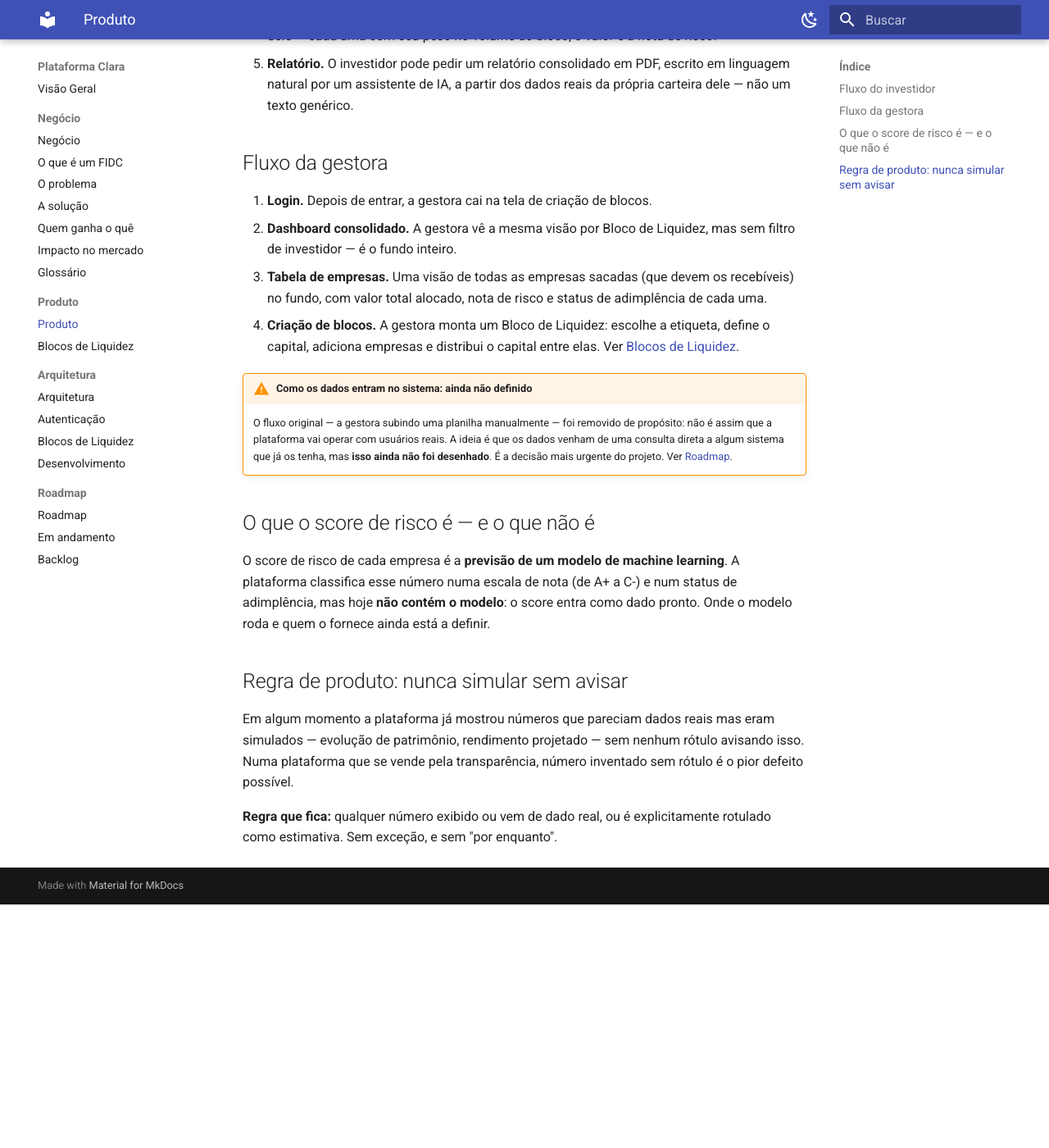
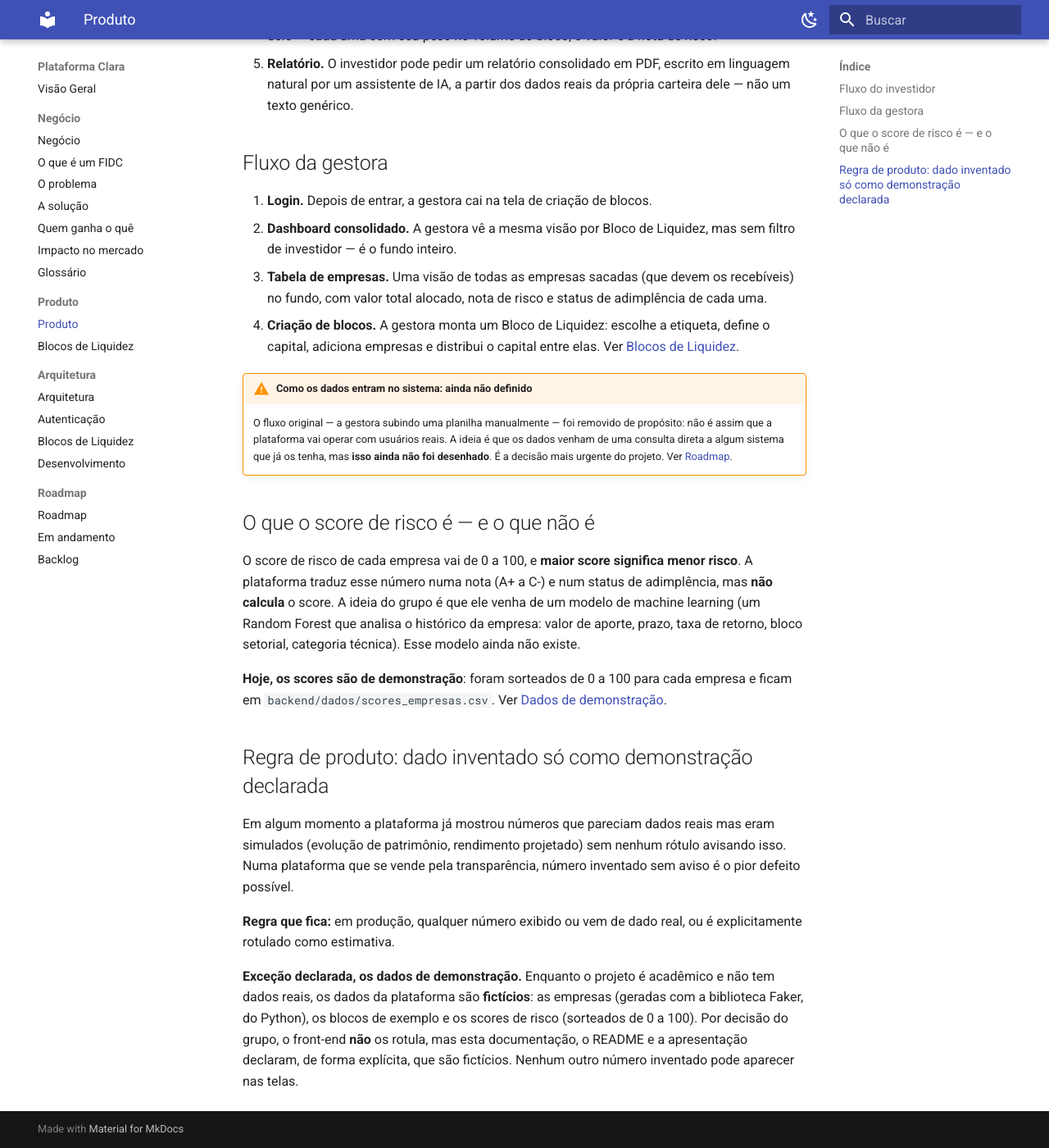
Before and after one commit to Moreira-89/plataforma_clara, an MkDocs documentation site: the page built from docs/produto/index.md, in a window 1280 px wide and 1400 px high, scrolled down 638 px. Shown: the whole window at 82% size. Built offline with MkDocs 1.6.1 and Material for MkDocs 9.7.7, drawn with Linux system fonts in a browser that asks for light colours; before the commit the page ends 1741 px from its top, so only the background shows below that.

Commit message:
docs: scores de demonstracao e excecao declarada na regra de dados inventados
- Produto e arquitetura: escala de notas, score do bloco ponderado pelo capital e o
  CSV de scores
- Regra de produto e CLAUDE.md: dados de demonstracao (Faker, blocos de exemplo e
  scores) sao ficticios e o front-end nao os rotula; docs, README e apresentacao declaram
- README ganha o aviso de dados de demonstracao

Co-Authored-By: Claude Opus 5.5 <noreply@anthropic.com>

```diff
--- a/docs/produto/index.md
+++ b/docs/produto/index.md
@@ -46,17 +46,26 @@ versão diferente dos mesmos dados.
 
 ## O que o score de risco é — e o que não é
 
-O score de risco de cada empresa é a **previsão de um modelo de machine
-learning**. A plataforma classifica esse número numa escala de nota (de A+ a C-)
-e num status de adimplência, mas hoje **não contém o modelo**: o score entra como
-dado pronto. Onde o modelo roda e quem o fornece ainda está a definir.
+O score de risco de cada empresa vai de 0 a 100, e **maior score significa menor risco**. A
+plataforma traduz esse número numa nota (A+ a C-) e num status de adimplência, mas **não calcula**
+o score. A ideia do grupo é que ele venha de um modelo de machine learning (um Random Forest que
+analisa o histórico da empresa: valor de aporte, prazo, taxa de retorno, bloco setorial, categoria
+técnica). Esse modelo ainda não existe.
 
-## Regra de produto: nunca simular sem avisar
+**Hoje, os scores são de demonstração**: foram sorteados de 0 a 100 para cada empresa e ficam em
+`backend/dados/scores_empresas.csv`. Ver [Dados de demonstração](#regra-de-produto-dado-inventado-so-como-demonstracao-declarada).
 
-Em algum momento a plataforma já mostrou números que pareciam dados reais mas
-eram simulados — evolução de patrimônio, rendimento projetado — sem nenhum
-rótulo avisando isso. Numa plataforma que se vende pela transparência, número
-inventado sem rótulo é o pior defeito possível.
+## Regra de produto: dado inventado só como demonstração declarada
 
-**Regra que fica:** qualquer número exibido ou vem de dado real, ou é
-explicitamente rotulado como estimativa. Sem exceção, e sem "por enquanto".
+Em algum momento a plataforma já mostrou números que pareciam dados reais mas eram simulados
+(evolução de patrimônio, rendimento projetado) sem nenhum rótulo avisando isso. Numa plataforma
+que se vende pela transparência, número inventado sem aviso é o pior defeito possível.
+
+**Regra que fica:** em produção, qualquer número exibido ou vem de dado real, ou é explicitamente
+rotulado como estimativa.
+
+**Exceção declarada, os dados de demonstração.** Enquanto o projeto é acadêmico e não tem dados
+reais, os dados da plataforma são **fictícios**: as empresas (geradas com a biblioteca Faker, do
+Python), os blocos de exemplo e os scores de risco (sorteados de 0 a 100). Por decisão do grupo, o
+front-end **não** os rotula, mas esta documentação, o README e a apresentação declaram, de forma
+explícita, que são fictícios. Nenhum outro número inventado pode aparecer nas telas.
```
Also changed, not shown: CLAUDE.md (+8 -5 lines), README.md (+4 -0 lines), docs/arquitetura/blocos.md (+19 -2 lines), docs/index.md (+3 -3 lines), docs/produto/blocos-de-liquidez.md (+14 -8 lines).
